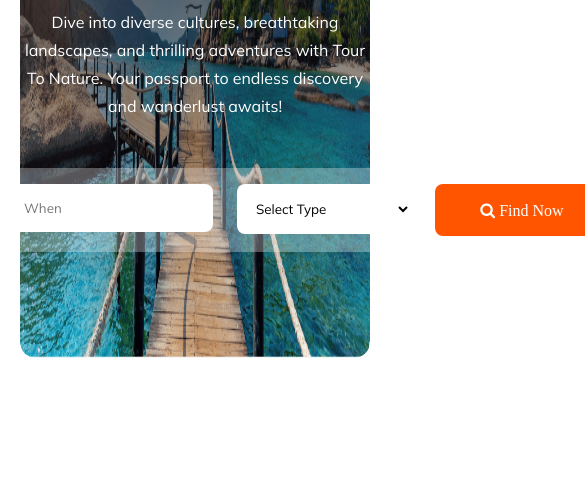
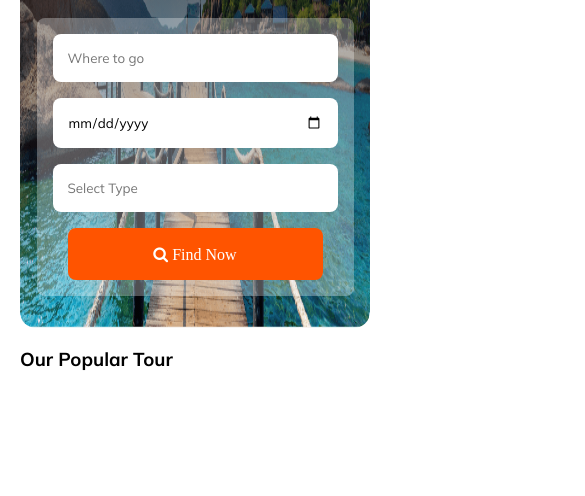
Before and after one commit to medhabicorp/B9-A2-Medhabi-Travel, a plain HTML site: page index.html in a window 390 px wide. Shown: the part 348-844 px from the top of the page, 585 px wide, since content can reach past the window. Drawn offline with Linux system fonts and the light colour scheme.

Commit message:
made the banner section responsive

```diff
--- a/index.html
+++ b/index.html
@@ -34,15 +34,18 @@
             <div class="input-container">
                 <input type="text" name="" id="" placeholder="Where to go">
 
-                <input type="datetime" name="" id="" placeholder="When">
+                <input type="date" name="" id="" placeholder="When">
 
-                <select name="" id="">
-                    <option value="" selected><Span class="select-default-text">Select Type</Span></option>
-                </select>
+                <input type="text" name="" id="" placeholder="Select Type">
 
                 <button type="submit"><i class="fa fa-search"> Find Now</i></button>
 
-
+            </div>
+        </section>
+        <section class="popular-tour">
+            <div class="popular-tour-content">
+                <h3 class="section-title">Our Popular Tour</h3>
+                <p class="section-description"></p>
             </div>
         </section>
     </header>
--- a/styles/tourtonature.css
+++ b/styles/tourtonature.css
@@ -98,19 +98,19 @@ li:first-child {
     font-weight: 400;
     line-height: 1.75rem;
     max-width: 676px;
-    margin-top: 0cqh;
+    margin-top: 0px;
     margin-bottom: 48px;
 }
 .input-container{
     border-radius: 8px;
     background: #ffffff4d;
-    display: inline-flex;
+    display: flex;
     padding: 16px;
-    align-items: flex-start;
+    align-items: center;
     gap: 24px;
 
 }
-input, select, button {
+input {
     border:none;
     background-color: #fff;
     padding: 16px 15px;
@@ -119,17 +119,25 @@ input, select, button {
     max-height: 52px;
 }
 
-button{
+button {
+    font-size: 16px;
+    text-align: center;
     background: #FF5400;
     color: #FFF;
-    text-align: center;
-    font-size: 1rem;
-    font-weight: 700;
     cursor: pointer;
+    border:none;
+    padding: 16px 15px;
+    border-radius:8px;
+    min-width: 174px;
+    max-height: 52px;
 }
+
 button:hover{
-    background-color: rgb(8, 156, 190);
+    background-color: rgb(4, 155, 193);
 }
+
+/* popular tour section */
+
 
 /* Responsive Media Query */
 @media screen and (max-width:600px) {
@@ -151,11 +159,6 @@ button:hover{
         font-size: 21.543px;
     }
     nav > ul > li {
-        /* flex-direction: row;
-        justify-content: space-between;
-        gap: 10px;
-        margin-top: 30px; */
-
         overflow: hidden;
         background-color: #fff;
         position: relative;
@@ -169,5 +172,37 @@ button:hover{
         right: 0px;
         top: 30px;
 }
+    .banner-title{
+    font-size: 1.75rem;
+    padding-top: 32px 64px;
+    margin-bottom: 8px;
+}
+    .section-description{
+    font-size: 0.75rem;
+    font-weight: 400;
+    max-width: 300px;
+    line-height: 21px;
+    margin-top: 0px;
+    margin-bottom: 32px;
+}
+    .input-container{
+    flex-direction: column;
+    justify-content: space-around;
+    align-items: center;
+    gap: 16px;
+}
+input {
+    min-width: 255px;
+    max-height: 52px;
+}
+button{
+    min-width: 255px;
+    max-height: 52px;
+    margin-left: 0px;
+    margin-right: 0px;
+}
 
+.banner-section {
+    padding: 32px 24px;
+  }
 }
```
